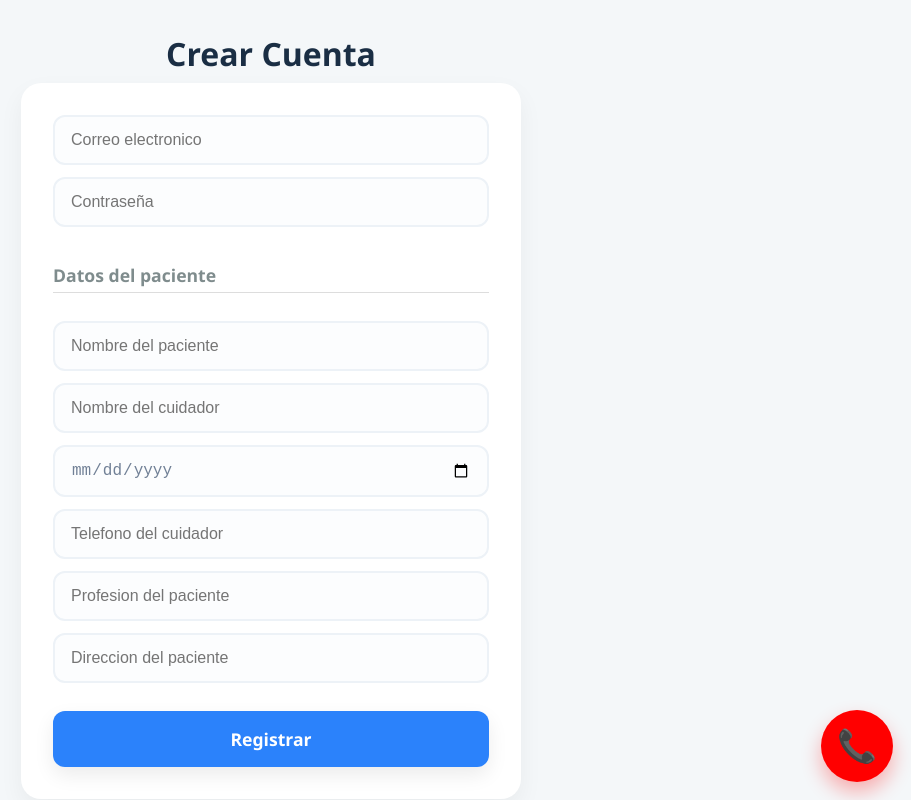
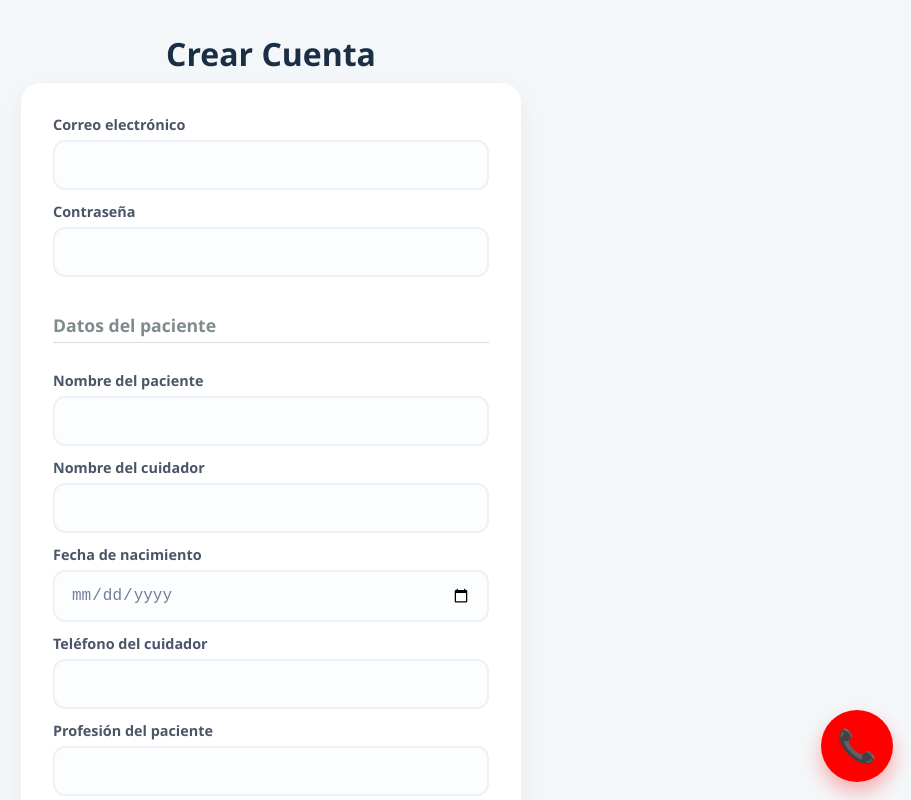
Before and after one commit to l2202/reminisi, a React (Vite) app: page /register in a window 1280 px wide. Shown: the top 800 px of the page, without its empty margins (369-1280 px from the left). Built offline with nearby package versions, Linux system fonts and the light colour scheme; no server answers.

Commit message:
Labels agregadas al formulario de registro

```diff
--- a/src/pages/Register.jsx
+++ b/src/pages/Register.jsx
@@ -1,7 +1,7 @@
 import { useState } from "react";
 import { useNavigate } from "react-router-dom";
 import { supabase } from "../utils/supabase";
-import "../styles/register.css"
+import "../styles/register.css";
 const initialForm = {
   email: "",
   password: "",
@@ -91,42 +91,55 @@ export default function Register() {
       <h2>Crear Cuenta</h2>
 
       <form onSubmit={handleSubmit}>
+        <div className="form-group">
+          <label>Correo electrónico</label>
           <input
             type="email"
             name="email"
-          placeholder="Correo electronico"
             value={form.email}
             onChange={handleChange}
             required
           />
+        </div>
+
+        <div className="form-group">
+          <label>Contraseña</label>
           <input
             type="password"
             name="password"
-          placeholder="Contraseña"
             value={form.password}
             onChange={handleChange}
             minLength={6}
             required
           />
+        </div>
 
         <h3>Datos del paciente</h3>
 
+        <div className="form-group">
+          <label>Nombre del paciente</label>
           <input
             type="text"
             name="nombrepaciente"
-          placeholder="Nombre del paciente"
             value={form.nombrepaciente}
             onChange={handleChange}
             required
           />
+        </div>
+
+        <div className="form-group">
+          <label>Nombre del cuidador</label>
           <input
             type="text"
             name="nombrecuidador"
-          placeholder="Nombre del cuidador"
             value={form.nombrecuidador}
             onChange={handleChange}
             required
           />
+        </div>
+
+        <div className="form-group">
+          <label>Fecha de nacimiento</label>
           <input
             type="date"
             name="fechanac"
@@ -134,30 +147,40 @@ export default function Register() {
             onChange={handleChange}
             required
           />
+        </div>
+
+        <div className="form-group">
+          <label>Teléfono del cuidador</label>
           <input
             type="tel"
             name="telcuidador"
-          placeholder="Telefono del cuidador"
             value={form.telcuidador}
             onChange={handleChange}
             required
           />
+        </div>
+
+        <div className="form-group">
+          <label>Profesión del paciente</label>
           <input
             type="text"
             name="profesionpaciente"
-          placeholder="Profesion del paciente"
             value={form.profesionpaciente}
             onChange={handleChange}
             required
           />
+        </div>
+
+        <div className="form-group">
+          <label>Dirección del paciente</label>
           <input
             type="text"
             name="direccionpaciente"
-          placeholder="Direccion del paciente"
             value={form.direccionpaciente}
             onChange={handleChange}
             required
           />
+        </div>
 
         {error && <p role="alert">Error al registrar: {error}</p>}
         {message && <p>{message}</p>}
--- a/src/styles/register.css
+++ b/src/styles/register.css
@@ -113,3 +113,15 @@ p {
 input[type="date"] {
   color: #718096;
 }
+
+.form-group {
+  display: flex;
+  flex-direction: column;
+  gap: 6px;
+}
+
+.form-group label {
+  font-size: 0.9rem;
+  color: #4a5568;
+  font-weight: 600;
+}
```
Lines whose indentation alone changed are shown as unchanged.
